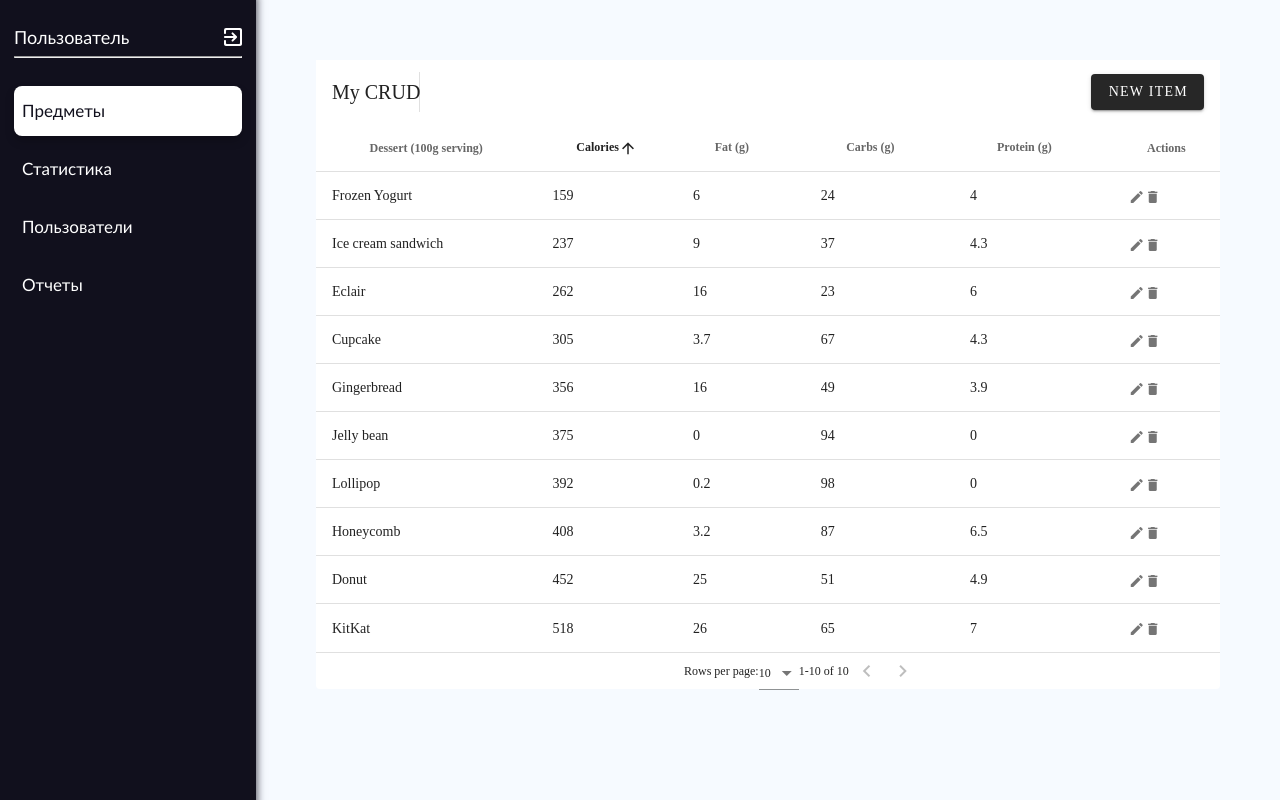
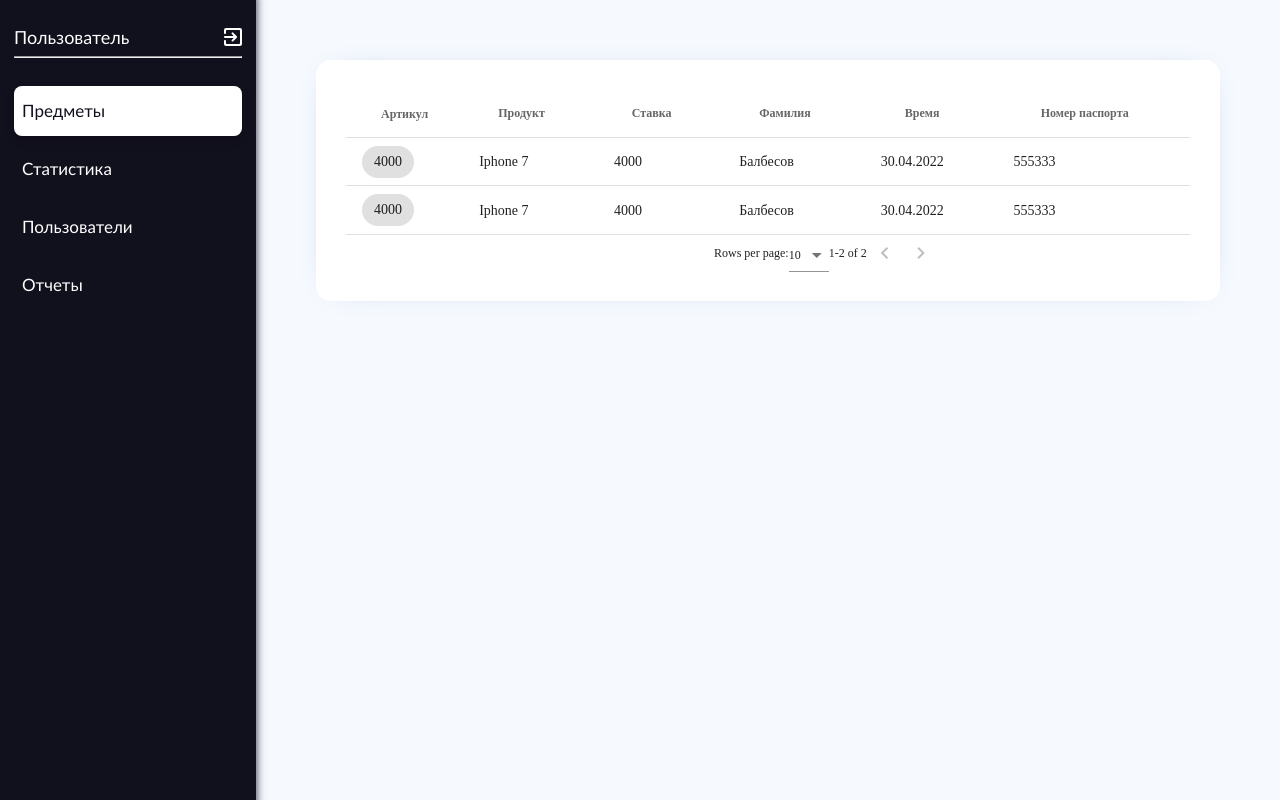
Before and after one commit to Denisoov/pawnshop, a Nuxt app: page / in a window 1280 px wide. Built offline with nearby package versions, Linux system fonts and the light colour scheme.

Commit message:
вынес таблицу в отдельный компонент

```diff
--- /dev/null
+++ b/components/TableOrders.vue
@@ -0,0 +1,77 @@
+<script>
+export default {
+  data: () => ({
+	products: [
+		  {
+        first_name: 'Богдан',
+        surname: 'Балбесов',
+        patronymic: 'Петров',
+        passport: {
+          series: 3040,
+          number: 555333,
+        },
+        product_name: 'Iphone 7',
+        price: 4000,
+        company: false,
+        rebuy_date: '30.04.2022',
+        image: null,
+        articul: 10000,
+		  },
+      		  {
+        first_name: 'Богдан',
+        surname: 'Балбесов',
+        patronymic: 'Петров',
+        passport: {
+          series: 3040,
+          number: 555333,
+        },
+        product_name: 'Iphone 7',
+        price: 4000,
+        company: false,
+        rebuy_date: '30.04.2022',
+        image: null,
+        articul: 10000,
+		  }
+	],
+  headers: [
+          { text: 'Артикул', value: 'articul', align: 'start', sortable: false, },
+          { text: 'Продукт', value: 'product_name' },
+          { text: 'Ставка', value: 'price' },
+          { text: 'Фамилия', value: 'surname' },
+          { text: 'Время', value: 'rebuy_date' },
+          { text: 'Номер паспорта', value: 'passport.number' },
+        ],
+  }),
+  computed: {
+  },
+  methods: {
+    getColor (price) {
+        if (price > 400) return 'red'
+        else return 'green'
+      },
+  },
+};
+</script>
+
+<template>
+ <v-data-table
+    :headers="headers"
+    :items="products"
+  >
+    <template v-slot:item.articul="{ item }">
+      <v-chip
+        :color="getColor(item.price)"
+      >
+        {{ item.price }}
+      </v-chip>
+    </template>
+  </v-data-table>
+</template>
+
+<style lang="scss">
+	.v-data-table {
+		padding: 30px;
+		box-shadow: 0px 0px 30px -20px rgb(149 157 189);
+		border-radius: 15px;
+	}
+</style>
--- a/pages/index.vue
+++ b/pages/index.vue
@@ -1,332 +1,18 @@
 <template>
   <div class="content">
-    <v-data-table
-    :headers="headers"
-    :items="desserts"
-    sort-by="calories"
-    class="elevation-1"
-  >
-    <template v-slot:top>
-      <v-toolbar
-        flat
-      >
-        <v-toolbar-title>My CRUD</v-toolbar-title>
-        <v-divider
-          class="mx-4"
-          inset
-          vertical
-        ></v-divider>
-        <v-spacer></v-spacer>
-        <v-dialog
-          v-model="dialog"
-          max-width="500px"
-        >
-          <template v-slot:activator="{ on, attrs }">
-            <v-btn
-              color="primary"
-              dark
-              class="mb-2"
-              v-bind="attrs"
-              v-on="on"
-            >
-              New Item
-            </v-btn>
-          </template>
-          <v-card>
-            <v-card-title>
-              <span class="text-h5">{{ formTitle }}</span>
-            </v-card-title>
-
-            <v-card-text>
-              <v-container>
-                <v-row>
-                  <v-col
-                    cols="12"
-                    sm="6"
-                    md="4"
-                  >
-                    <v-text-field
-                      v-model="editedItem.name"
-                      label="Dessert name"
-                    ></v-text-field>
-                  </v-col>
-                  <v-col
-                    cols="12"
-                    sm="6"
-                    md="4"
-                  >
-                    <v-text-field
-                      v-model="editedItem.calories"
-                      label="Calories"
-                    ></v-text-field>
-                  </v-col>
-                  <v-col
-                    cols="12"
-                    sm="6"
-                    md="4"
-                  >
-                    <v-text-field
-                      v-model="editedItem.fat"
-                      label="Fat (g)"
-                    ></v-text-field>
-                  </v-col>
-                  <v-col
-                    cols="12"
-                    sm="6"
-                    md="4"
-                  >
-                    <v-text-field
-                      v-model="editedItem.carbs"
-                      label="Carbs (g)"
-                    ></v-text-field>
-                  </v-col>
-                  <v-col
-                    cols="12"
-                    sm="6"
-                    md="4"
-                  >
-                    <v-text-field
-                      v-model="editedItem.protein"
-                      label="Protein (g)"
-                    ></v-text-field>
-                  </v-col>
-                </v-row>
-              </v-container>
-            </v-card-text>
-
-            <v-card-actions>
-              <v-spacer></v-spacer>
-              <v-btn
-                color="blue darken-1"
-                text
-                @click="close"
-              >
-                Cancel
-              </v-btn>
-              <v-btn
-                color="blue darken-1"
-                text
-                @click="save"
-              >
-                Save
-              </v-btn>
-            </v-card-actions>
-          </v-card>
-        </v-dialog>
-        <v-dialog v-model="dialogDelete" max-width="500px">
-          <v-card>
-            <v-card-title class="text-h5">Are you sure you want to delete this item?</v-card-title>
-            <v-card-actions>
-              <v-spacer></v-spacer>
-              <v-btn color="blue darken-1" text @click="closeDelete">Cancel</v-btn>
-              <v-btn color="blue darken-1" text @click="deleteItemConfirm">OK</v-btn>
-              <v-spacer></v-spacer>
-            </v-card-actions>
-          </v-card>
-        </v-dialog>
-      </v-toolbar>
-    </template>
-    <template v-slot:item.actions="{ item }">
-      <v-icon
-        small
-        class="mr-2"
-        @click="editItem(item)"
-      >
-        mdi-pencil
-      </v-icon>
-      <v-icon
-        small
-        @click="deleteItem(item)"
-      >
-        mdi-delete
-      </v-icon>
-    </template>
-    <template v-slot:no-data>
-      <v-btn
-        color="primary"
-        @click="initialize"
-      >
-        Reset
-      </v-btn>
-    </template>
-  </v-data-table>
+    <table-orders />
   </div>
 </template>
 
 <script>
-  export default {
-    data: () => ({
-      dialog: false,
-      dialogDelete: false,
-      headers: [
-        {
-          text: 'Dessert (100g serving)',
-          align: 'start',
-          sortable: false,
-          value: 'name',
-        },
-        { text: 'Calories', value: 'calories' },
-        { text: 'Fat (g)', value: 'fat' },
-        { text: 'Carbs (g)', value: 'carbs' },
-        { text: 'Protein (g)', value: 'protein' },
-        { text: 'Actions', value: 'actions', sortable: false },
-      ],
-      desserts: [],
-      editedIndex: -1,
-      editedItem: {
-        name: '',
-        calories: 0,
-        fat: 0,
-        carbs: 0,
-        protein: 0,
-      },
-      defaultItem: {
-        name: '',
-        calories: 0,
-        fat: 0,
-        carbs: 0,
-        protein: 0,
-      },
-    }),
 
-    computed: {
-      formTitle () {
-        return this.editedIndex === -1 ? 'New Item' : 'Edit Item'
-      },
-    },
+import TableOrders from "../components/TableOrders.vue"
 
-    watch: {
-      dialog (val) {
-        val || this.close()
-      },
-      dialogDelete (val) {
-        val || this.closeDelete()
-      },
-    },
-
-    created () {
-      this.initialize()
-    },
-
-    methods: {
-      initialize () {
-        this.desserts = [
-          {
-            name: 'Frozen Yogurt',
-            calories: 159,
-            fat: 6.0,
-            carbs: 24,
-            protein: 4.0,
-          },
-          {
-            name: 'Ice cream sandwich',
-            calories: 237,
-            fat: 9.0,
-            carbs: 37,
-            protein: 4.3,
-          },
-          {
-            name: 'Eclair',
-            calories: 262,
-            fat: 16.0,
-            carbs: 23,
-            protein: 6.0,
-          },
-          {
-            name: 'Cupcake',
-            calories: 305,
-            fat: 3.7,
-            carbs: 67,
-            protein: 4.3,
-          },
-          {
-            name: 'Gingerbread',
-            calories: 356,
-            fat: 16.0,
-            carbs: 49,
-            protein: 3.9,
-          },
-          {
-            name: 'Jelly bean',
-            calories: 375,
-            fat: 0.0,
-            carbs: 94,
-            protein: 0.0,
-          },
-          {
-            name: 'Lollipop',
-            calories: 392,
-            fat: 0.2,
-            carbs: 98,
-            protein: 0,
-          },
-          {
-            name: 'Honeycomb',
-            calories: 408,
-            fat: 3.2,
-            carbs: 87,
-            protein: 6.5,
-          },
-          {
-            name: 'Donut',
-            calories: 452,
-            fat: 25.0,
-            carbs: 51,
-            protein: 4.9,
-          },
-          {
-            name: 'KitKat',
-            calories: 518,
-            fat: 26.0,
-            carbs: 65,
-            protein: 7,
-          },
-        ]
-      },
-
-      editItem (item) {
-        this.editedIndex = this.desserts.indexOf(item)
-        this.editedItem = Object.assign({}, item)
-        this.dialog = true
-      },
-
-      deleteItem (item) {
-        this.editedIndex = this.desserts.indexOf(item)
-        this.editedItem = Object.assign({}, item)
-        this.dialogDelete = true
-      },
-
-      deleteItemConfirm () {
-        this.desserts.splice(this.editedIndex, 1)
-        this.closeDelete()
-      },
-
-      close () {
-        this.dialog = false
-        this.$nextTick(() => {
-          this.editedItem = Object.assign({}, this.defaultItem)
-          this.editedIndex = -1
-        })
-      },
-
-      closeDelete () {
-        this.dialogDelete = false
-        this.$nextTick(() => {
-          this.editedItem = Object.assign({}, this.defaultItem)
-          this.editedIndex = -1
-        })
-      },
-
-      save () {
-        if (this.editedIndex > -1) {
-          Object.assign(this.desserts[this.editedIndex], this.editedItem)
-        } else {
-          this.desserts.push(this.editedItem)
-        }
-        this.close()
-      },
-    },
+export default {
+  components: {
+    TableOrders
   }
+}
 </script>
 
 <style lang="scss">
```
